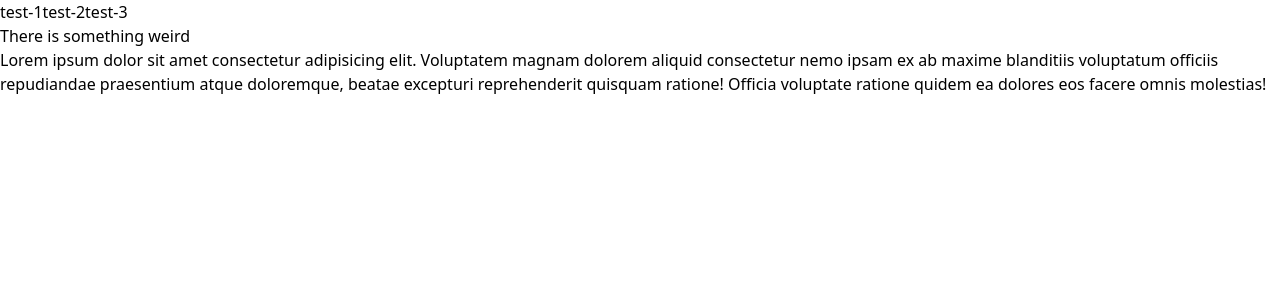
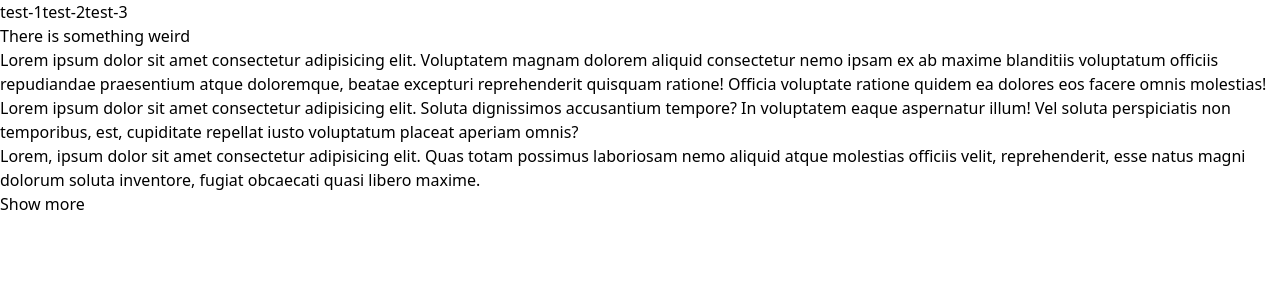
Before and after one commit to CreatorDB/interview-react, a React (Vite) app: page /test-3 in a window 1280 px wide. Shown: the top 300 px of the page. Built offline with nearby package versions, Linux system fonts and the light colour scheme.

Commit message:
feat: update test3

```diff
--- a/src/routes/test-3/page.tsx
+++ b/src/routes/test-3/page.tsx
@@ -1,16 +1,12 @@
 import React from 'react';
 
 export const Test3Page = () => {
-  // intro el ref
   const introEl = React.useRef<HTMLParagraphElement | null>(null);
 
-  // intro el height
   const [introElHeight, setIntroElHeight] = React.useState<number>(0);
 
-  // has show button state
   const [hasShowButton, setHasShowButton] = React.useState<boolean>(false);
 
-  // handle click show more
   const handleClickShowMore = () => {
     if (introEl.current) {
       introEl.current.classList.remove('line-clamp-3');
@@ -18,7 +14,7 @@ export const Test3Page = () => {
     }
   };
 
-  // get intro el height on mount
+  // Get intro element height when component mounted and check if show more button is needed
   React.useEffect(() => {
     if (introEl.current) {
       const { height } = introEl.current.getBoundingClientRect();
@@ -32,13 +28,23 @@ export const Test3Page = () => {
       <h1 className="text-lg font-bold">There is something weird</h1>
       <div>
         {/* intro */}
-        <p ref={introEl} className={[introElHeight > 72 ? 'line-clamp-3' : '', 'w-60'].join(' ')}>
-          Lorem ipsum dolor sit amet consectetur adipisicing elit. Voluptatem magnam dolorem aliquid consectetur nemo
-          ipsam ex ab maxime blanditiis voluptatum officiis repudiandae praesentium atque doloremque, beatae excepturi
-          reprehenderit quisquam ratione! Officia voluptate ratione quidem ea dolores eos facere omnis molestias!
-        </p>
+        <div ref={introEl} className={[introElHeight > 72 ? 'line-clamp-3' : '', 'w-60'].join(' ')}>
+          <p>
+            Lorem ipsum dolor sit amet consectetur adipisicing elit. Voluptatem magnam dolorem aliquid consectetur nemo
+            ipsam ex ab maxime blanditiis voluptatum officiis repudiandae praesentium atque doloremque, beatae excepturi
+            reprehenderit quisquam ratione! Officia voluptate ratione quidem ea dolores eos facere omnis molestias!
+            Lorem ipsum dolor sit amet consectetur adipisicing elit. Soluta dignissimos accusantium tempore? In
+            voluptatem eaque aspernatur illum! Vel soluta perspiciatis non temporibus, est, cupiditate repellat iusto
+            voluptatum placeat aperiam omnis?
+          </p>
+          <p>
+            Lorem, ipsum dolor sit amet consectetur adipisicing elit. Quas totam possimus laboriosam nemo aliquid atque
+            molestias officiis velit, reprehenderit, esse natus magni dolorum soluta inventore, fugiat obcaecati quasi
+            libero maxime.
+          </p>
+        </div>
         {/* show more button */}
-        {hasShowButton && <button onClick={handleClickShowMore}>Show more</button>}
+        {hasShowButton && <button className='text-blue-500' onClick={handleClickShowMore}>Show more</button>}
       </div>
     </>
   );
```
